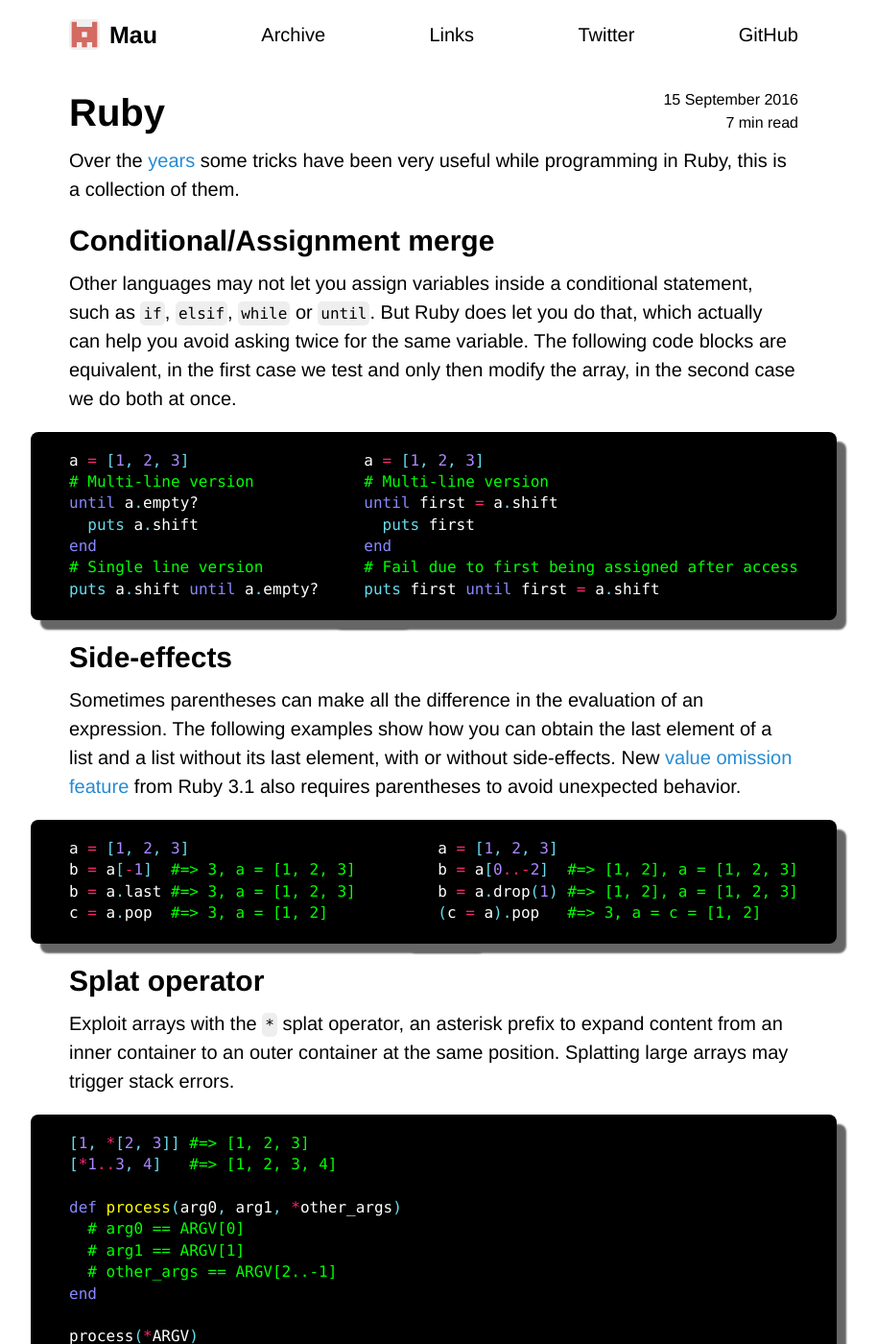
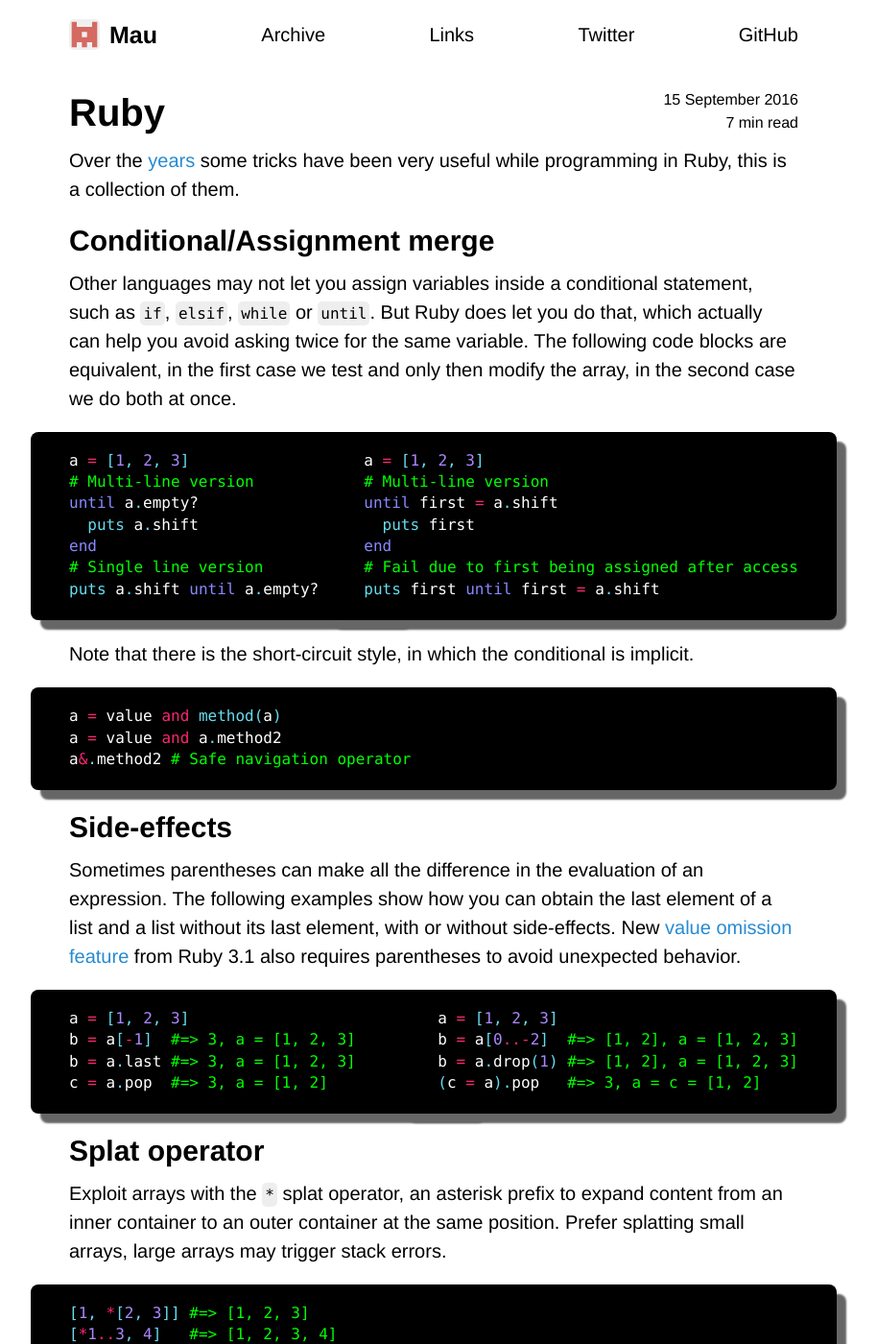
Before and after one commit to Maumagnaguagno/maumagnaguagno.github.io, a Jekyll site: the page built from ruby.md, in a window 1280 px wide and 1400 px high. Shown: the whole window at 96% size, without its empty margins (188-1102 px from the left). Built offline with Jekyll 4.4.1, drawn with Linux system fonts in a browser that asks for light colours; our own code applies the rules of GitHub Pages for plain Markdown files; some of the changed text lies outside the part shown.

Commit message:
Improve Ruby merge and splat sections

````diff
--- a/ruby.md
+++ b/ruby.md
@@ -40,6 +40,14 @@ puts first until first = a.shift
 
 </div>
 
+Note that there is the short-circuit style, in which the conditional is implicit.
+
+```ruby
+a = value and method(a)
+a = value and a.method2
+a&.method2 # Safe navigation operator
+```
+
 ## Side-effects
 Sometimes parentheses can make all the difference in the evaluation of an expression.
 The following examples show how you can obtain the last element of a list and a list without its last element, with or without side-effects.
@@ -68,7 +76,7 @@ b = a.drop(1) #=> [1, 2], a = [1, 2, 3]
 
 ## Splat operator
 Exploit arrays with the ``*`` splat operator, an asterisk prefix to expand content from an inner container to an outer container at the same position.
-Splatting large arrays may trigger stack errors.
+Prefer splatting small arrays, large arrays may trigger stack errors.
 
 ```ruby
 [1, *[2, 3]] #=> [1, 2, 3]
@@ -120,6 +128,9 @@ array.each {|(a,b),(c,d)| p [a, b, c, d]}               # Prints [1, 2, 3, 4]
 # Splat with index
 array = [['a', 'b'], ['c', 'd']]
 array.each_with_index {|(a,b),i| p [i, a, b]} # Prints [0, "a", "b"] [1, "c", "d"]
+
+# Splat with only the variable you want
+array.each {|a,| p a} # Prints "a" "c"
 ```
 
 ## Pointer unification
````
